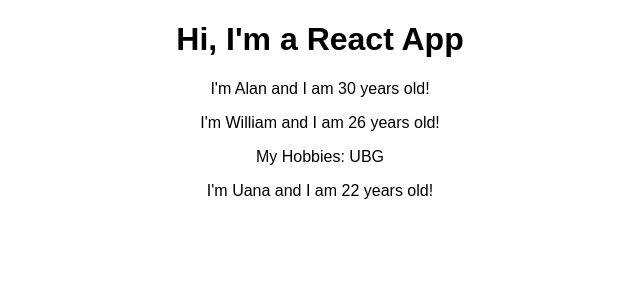
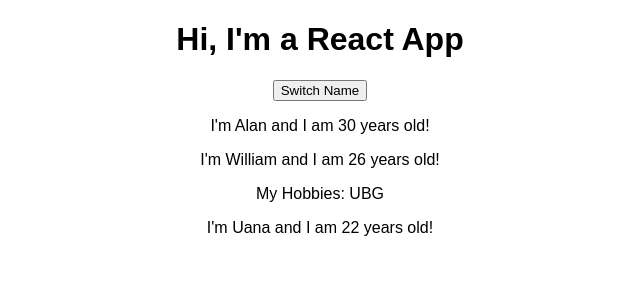
Before and after one commit to AlanMachado/react-complete-guide, a React (Create React App) app: page / in a window 1280 px wide. Shown: the top 300 px of the page, without its empty margins (320-960 px from the left). Built offline with nearby package versions, Linux system fonts and the light colour scheme.

Commit message:
Example using React Hook

```diff
--- a/src/App.js
+++ b/src/App.js
@@ -1,16 +1,32 @@
-import React from 'react';
+import React, { useState } from 'react';
 import './App.css';
 import Person from './Person/Person';
 
-function App() {
+const App = props => {
+
+  const [personsSate, setPersonsState] = useState({persons: [{name: 'Alan', age:30}, {name: 'William', age: 26}, {name: 'Uana', age: 22}]});
+
+  /* state = {
+    persons: [{name: 'Alan', age: 30}, {name: 'William', age: 26}, {name: 'Uana', age: 22}]
+  } */
+
+  const switchNameHandler = () => {
+    // console.log('Was clicked!');
+    // DONT DO THIS this.state.persons[0].name="";
+    setPersonsState({persons: [{name: 'ALAN', age: 30}, {name: 'William', age: 26}, {name: 'Uana', age: 22}] })
+  }
+
+
   return (
     <div className="App">
-      <h1>Hi, I'm a React App</h1>
-      <Person name="Alan" age="30"/>
-      <Person name="William" age="26">My Hobbies: UBG</Person>
-      <Person name="Uana" age="22"/>
+        <h1>Hi, I'm a React App</h1>
+        <button onClick={switchNameHandler}>Switch Name</button>
+        <Person name={personsSate.persons[0].name} age={personsSate.persons[0].age}/>
+        <Person name={personsSate.persons[1].name} age={personsSate.persons[1].age}>My Hobbies: UBG</Person>
+        <Person name={personsSate.persons[2].name} age={personsSate.persons[2].age}/>
     </div>
   );
+
 }
 
 export default App;
```
